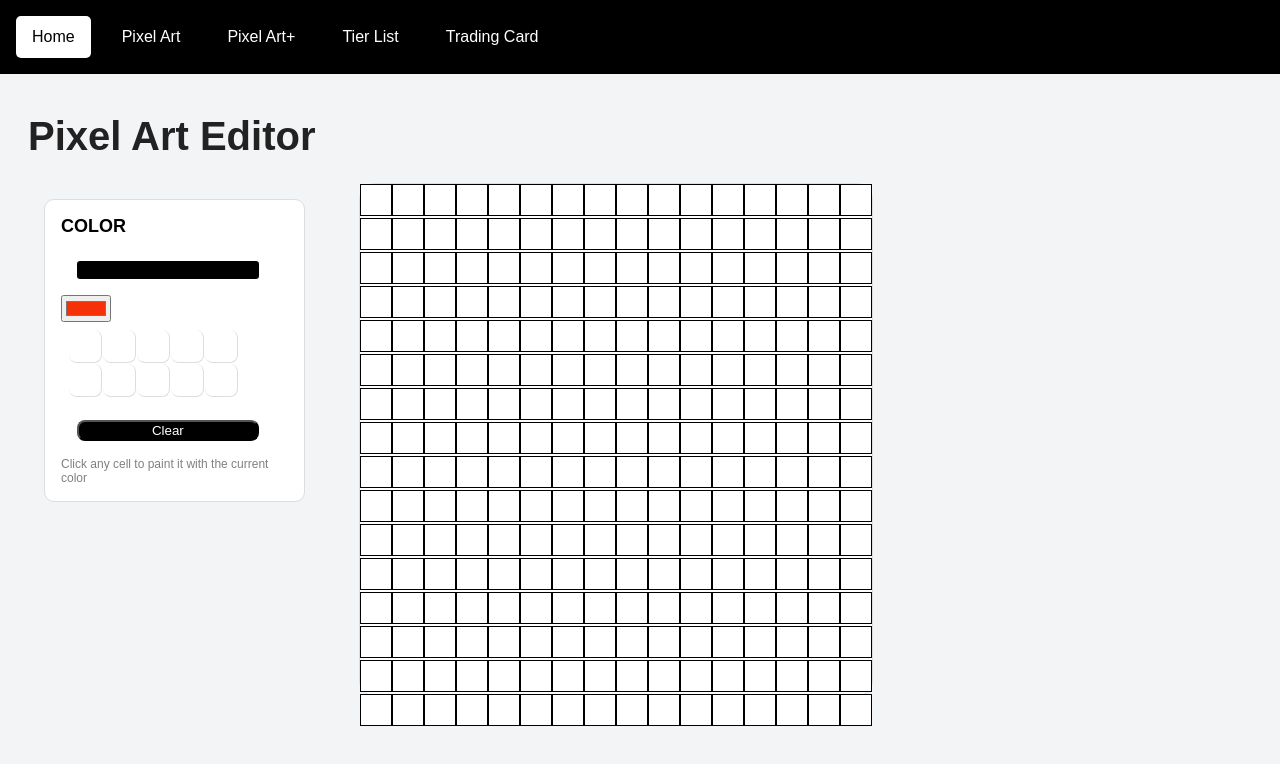
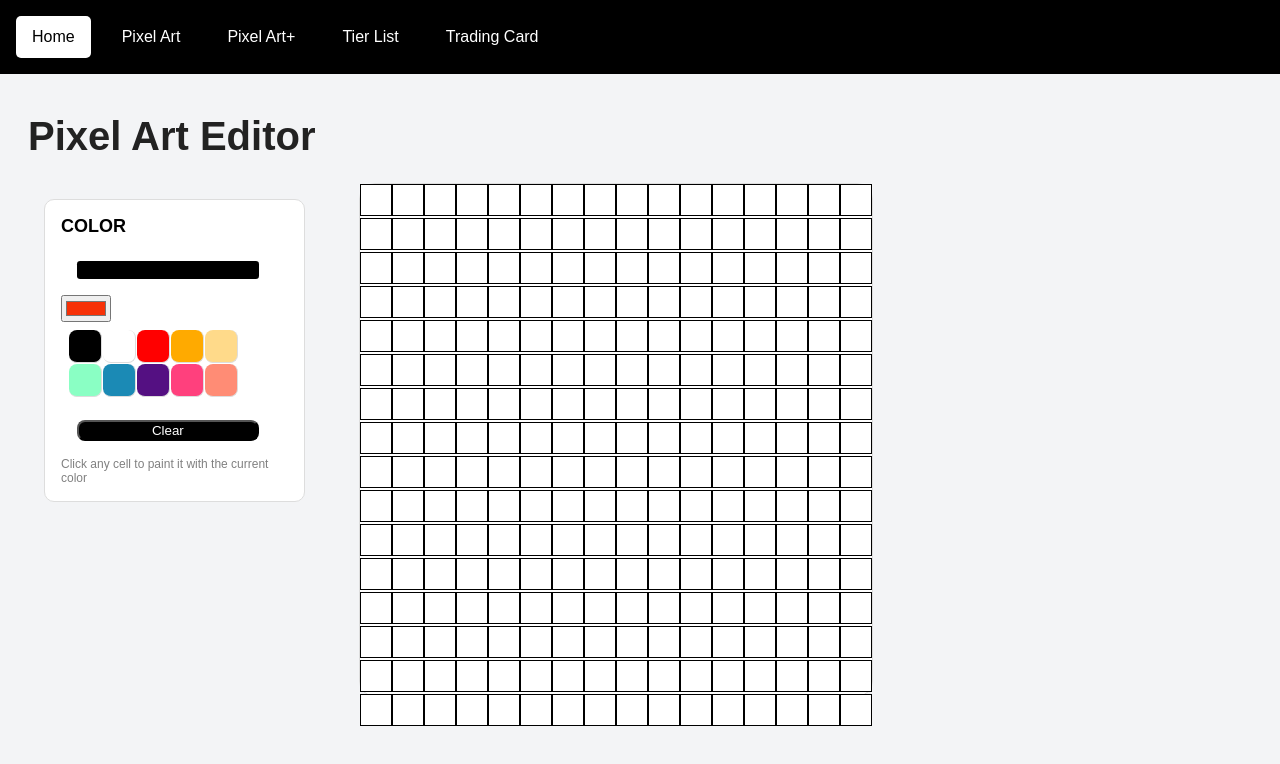
Before and after one commit to SouthBennett/pixel-art, a React (Vite) app in the folder pixel-art/: page / in a window 1280 px wide. Shown: the top 764 px of the page. Built offline with nearby package versions, Linux system fonts and the light colour scheme.

Commit message:
rendered preset color swatches

```diff
--- a/pixel-art/src/components/ColorPicker.jsx
+++ b/pixel-art/src/components/ColorPicker.jsx
@@ -1,13 +1,18 @@
 import './ColorPicker.css'
 
 export default function ColorPicker({ currentColor, setCurrentColor }){
-    const colorCells = [];
+    // const colorCells = [];
 
-    for(let i = 0; i< 10;i++){
-        colorCells.push(
-            <div className='color-cell'></div>
-        )
-    }
+    const presetColors = [
+        "#000000", "#FFFFFF", "#FF0000", "#FFAA00", "#FFDA8A",
+        "#8AFFC4", "#1B8AB5", "#541082", "#FF407D", "#FF8C75"
+    ];
+
+    // for(let i = 0; i< 10;i++){
+    //     colorCells.push(
+    //         <div className='color-cell'></div>
+    //     )
+    // }
 
     return(
         <section >
@@ -18,10 +23,18 @@ export default function ColorPicker({ currentColor, setCurrentColor }){
                     preview  color
                 </div>
 
-                <input type="color" value={currentColor} />
+                <input type="color" onChange={(event) => setCurrentColor(event.target.value)} value={currentColor} />
 
                 <div className='color-picker-grid'>
-                    {colorCells}
+                    {presetColors.map((color) => {
+                        return (
+                            <div
+                                className='color-cell'
+                                key={color}
+                                style={{ backgroundColor: color}}
+                            ></div>
+                        )
+                    })}
                 </div>
                 <div>
                     <button className='clear-btn'>Clear</button>
```
